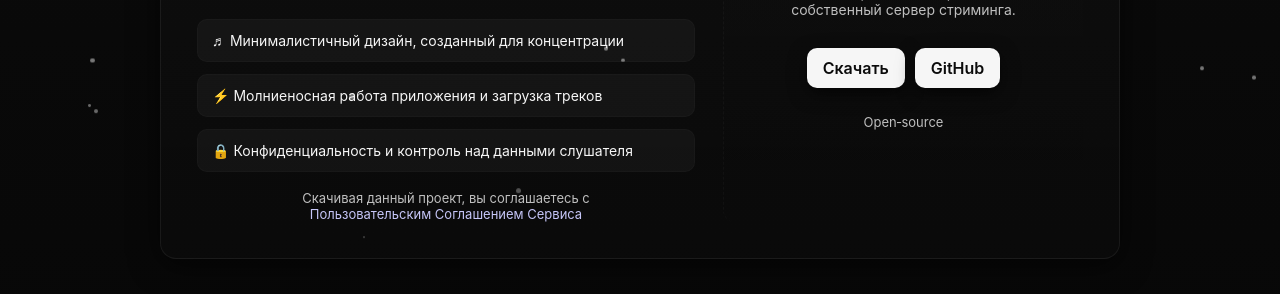
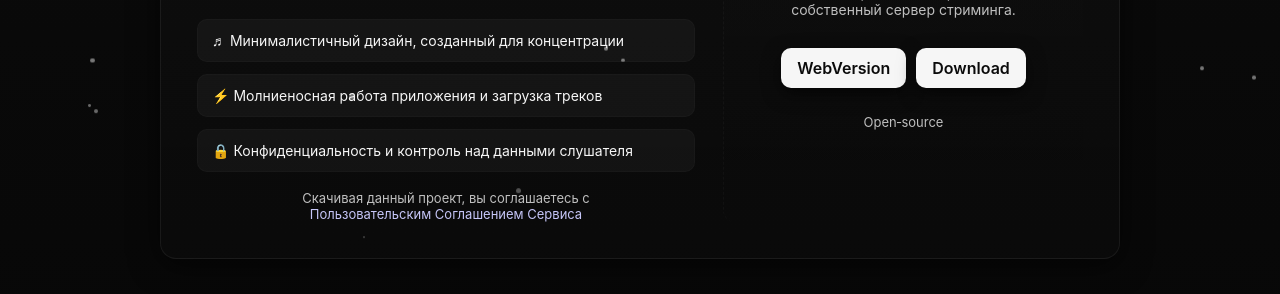
Before and after one commit to Ivan0n/STEENY, a plain HTML site: page index.html in a window 1280 px wide. Shown: the part 364-658 px from the top of the page. Drawn offline with Linux system fonts and the light colour scheme.

Commit message:
Update index.html

```diff
--- a/index.html
+++ b/index.html
@@ -174,8 +174,8 @@
       <h2 style="margin:0;font-size:20px;">Попробуйте steeny</h2>
       <p style="font-size:14px;color:var(--muted);margin:0 0 12px;">Скачайте проект и настройте свой собственный сервер стриминга.</p>
       <div class="controls" role="group" aria-label="действия">
-        <a class="btn primary" id="downloadBtn" href="https://github.com/Ivan0n/STEENY" rel="noopener noreferrer" aria-label="Скачать с GitHub">Скачать</a>
-        <a class="btn primary" id="downloadBtn" href="https://github.com/Ivan0n/STEENY" rel="noopener noreferrer" aria-label="Скачать с GitHub">GitHub</a>
+        <a class="btn primary" id="downloadBtn" href="http://104.249.40.240:2020/home" rel="noopener noreferrer" aria-label="Скачать с GitHub">WebVersion</a>
+        <a class="btn primary" id="downloadBtn" href="https://github.com/Ivan0n/STEENY/releases/" rel="noopener noreferrer" aria-label="Скачать с GitHub">Download</a>
       </div>
       <div style="font-size:13px;color:var(--muted);text-align:center;margin-top:8px;">Open‑source</div>
     </aside>
```
